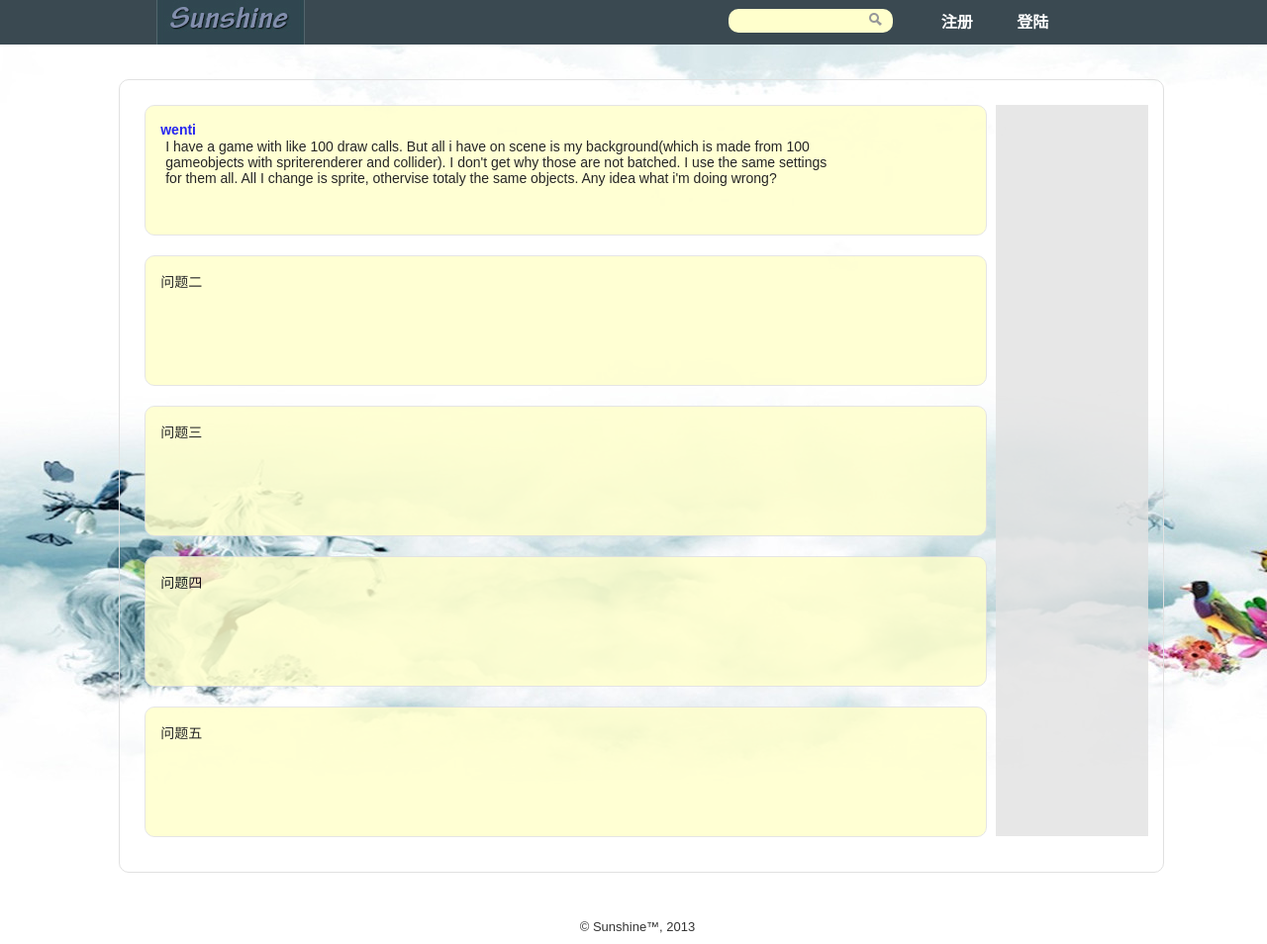
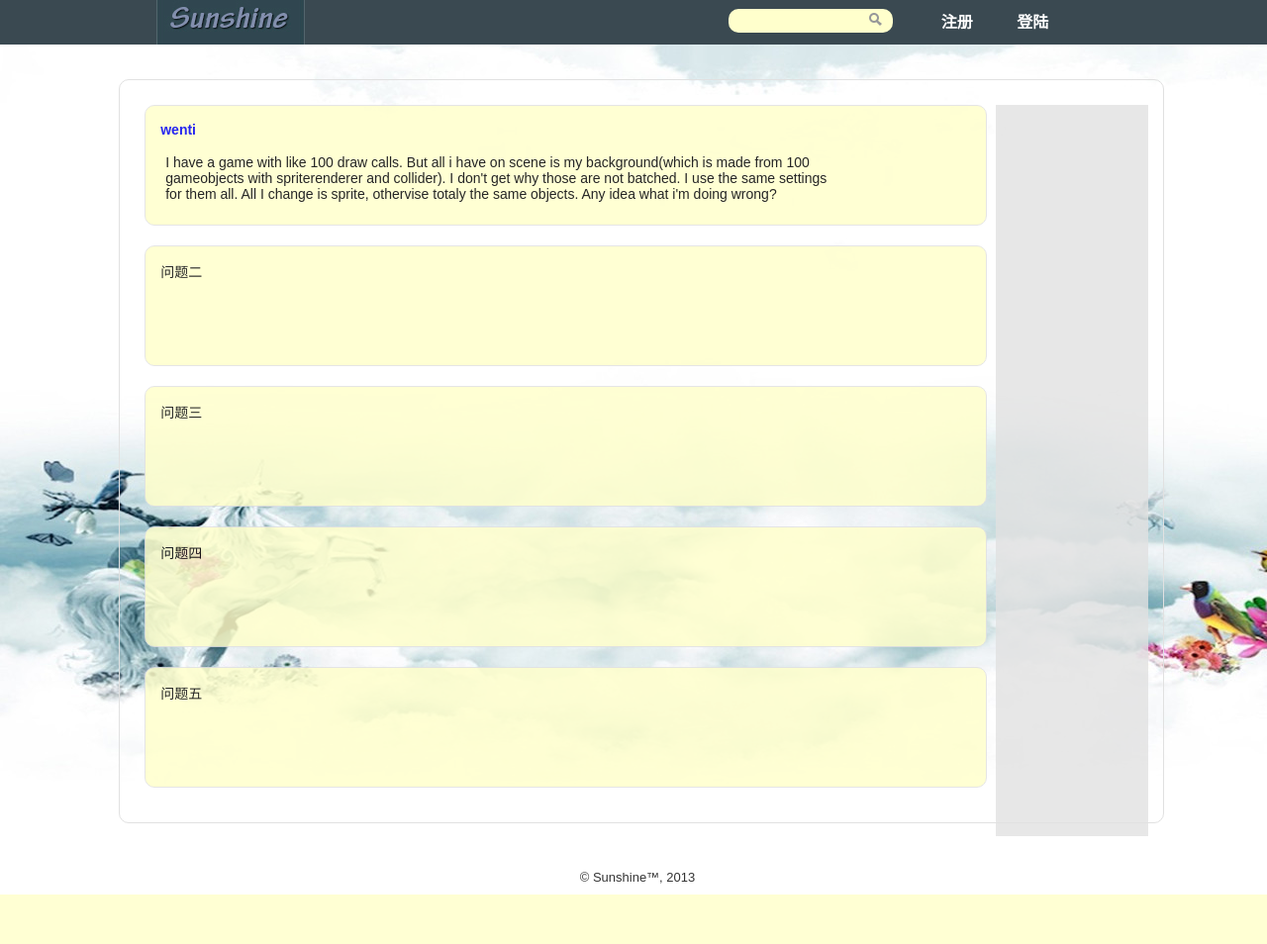
Before and after one commit to sunshinezxf/Website, a PHP site: page / in a window 1280 px wide. Shown: the whole page at 99% size. After the commit the page ends 904 px from the top, so only its background shows below. Run offline with PHP 8.4, Linux system fonts and the light colour scheme.

Commit message:
adjustment

```diff
--- a/css/core.css
+++ b/css/core.css
@@ -258,7 +258,7 @@ div .row {
 
 .display {
 	width: 80%;
-	height: 100px;
+	height: 90px;
 	margin-top: 10px;
 	margin-left: 1%;
 }
--- a/index.php
+++ b/index.php
@@ -52,6 +52,7 @@ session_start ();
 					<h3>
 						<a href="#">wenti</a>
 					</h3>
+					<br />
 					<div class="question_content">
 						<div>I have a game with like 100 draw calls. But all i have on
 							scene is my background(which is made from 100 gameobjects with
```
